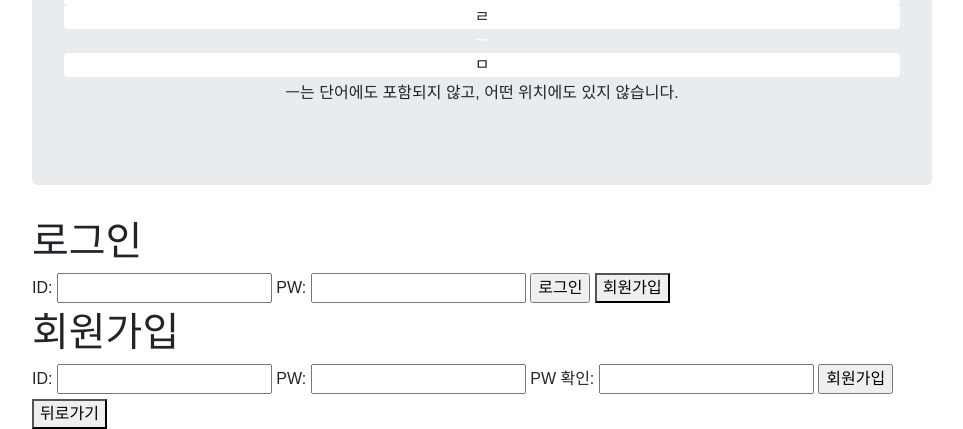
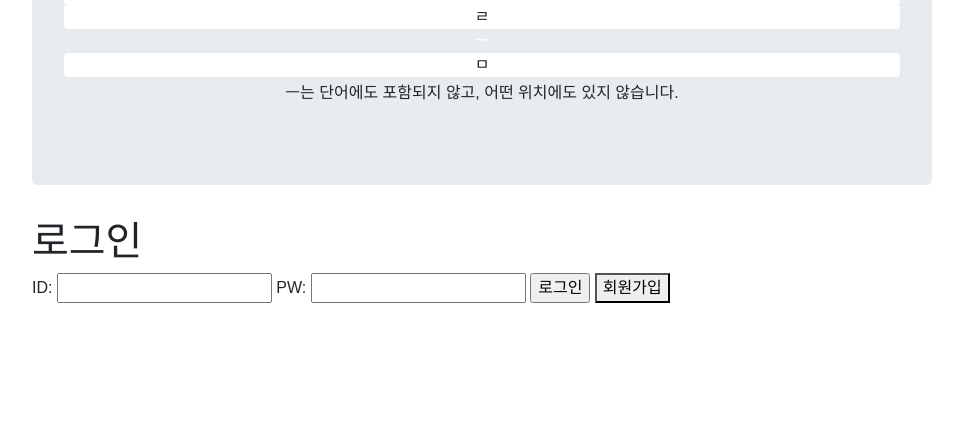
Before and after one commit to wonyoung2257/jungle_week00_project, a Flask app: page / in a window 1280 px wide. Shown: the part 726-1155 px from the top of the page, without its empty margins (158-1121 px from the left). After the commit the page ends 1029 px from the top, so only its background shows below. Run offline with Flask 2, Linux system fonts and the light colour scheme; some libraries are stand-ins or nearby versions; some web fonts are replaced.

Commit message:
로그인,회원가입 박스 수정

```diff
--- a/templates/index.html
+++ b/templates/index.html
@@ -63,7 +63,7 @@
         /* border-radius: 5px; */
       }
 
-      #make-box {
+      #singup-form {
         display: none;
         /* margin: 20px ; */
         /* padding: 50px; */
@@ -78,14 +78,14 @@
     </style>
     <script>
       function makepage() {
-        $("#make-box").show();
-        $("#login-box").hide();
+        $("#singup-form").show();
+        $("#login-form").hide();
         $("#rule-box").hide();
       }
 
       function back() {
-        $("#make-box").hide();
-        $("#login-box").show();
+        $("#singup-form").hide();
+        $("#login-form").show();
         $("#rule-box").show();
       }
     </script>
@@ -220,10 +220,10 @@
         <label for="pw">PW: </label>
         <input type="password" id="pw" />
         <input id="submit-btn" type="submit" value="로그인" />
-        <button type="button">회원가입</button>
+        <button type="button" onclick = "makepage()">회원가입</button>
       </form>
 
-      <form id="singup-form" class="wrap" type="submit">
+      <form id="singup-form" class="wrap" type="submit" display="none">
         <h1>회원가입</h1>
         <label for="id">ID: </label>
         <input id="id" />
@@ -232,7 +232,7 @@
         <label for="pw2">PW 확인: </label>
         <input id="pw2" />
         <input id="singup-btn" type="submit" value="회원가입" />
-        <button onclick="location.href = '/'" type="button">뒤로가기</button>
+        <button onclick="back()" type="button">뒤로가기</button>
       </form>
     </div>
 
```
